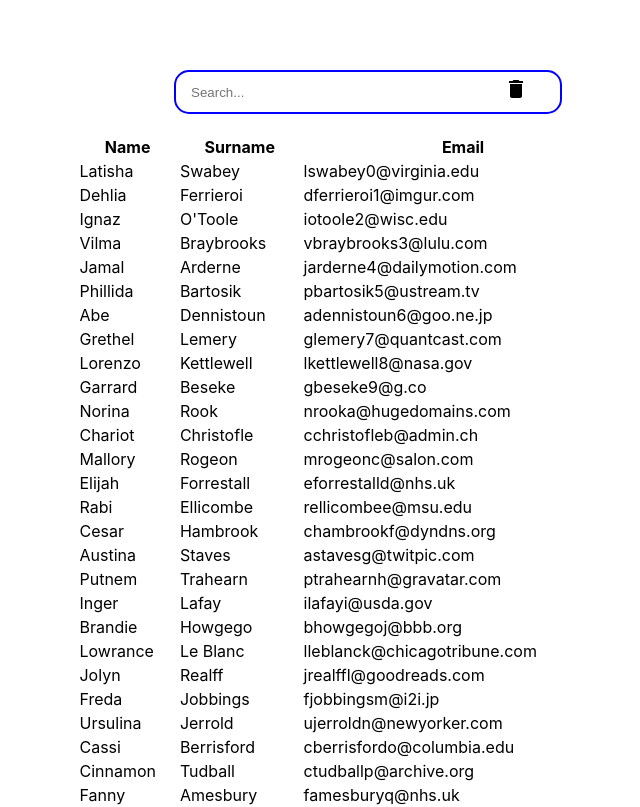
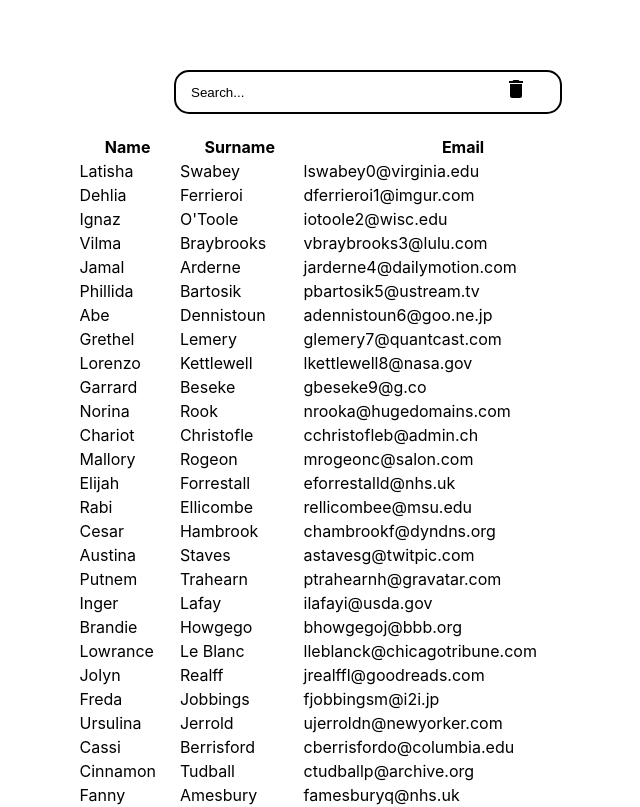
Before and after one commit to Sangkun-svg/react-toys, a React (Create React App) app in the folder search-filter/: page / in a window 1280 px wide. Shown: the top 807 px of the page, without its empty margins (289-929 px from the left). Built offline with nearby package versions, Linux system fonts and the light colour scheme.

Commit message:
design : styling

```diff
--- a/search-filter/src/components/SearchBar.tsx
+++ b/search-filter/src/components/SearchBar.tsx
@@ -5,7 +5,7 @@ import DeleteIcon from "@mui/icons-material/Delete";
 export const SearchBar = ({ query, onQuery, initializationQuery }: any) => {
   return (
     <Label>
-      <input
+      <Input
         type="text"
         placeholder="Search..."
         value={query}
@@ -17,18 +17,23 @@ export const SearchBar = ({ query, onQuery, initializationQuery }: any) => {
     </Label>
   );
 };
+const Input = styled.input`
+  width: 100%;
+  height: 40px;
+  border: none;
+  padding: 0 15px;
+  border: 2px solid black;
+  border-radius: 15px;
+  color: white;
+  ::placeholder {
+    color: black;
+  }
+`;
+
 const Label = styled.label`
   position: relative;
   width: 30%;
   margin: 20px 0;
-  input {
-    width: 100%;
-    height: 40px;
-    border: none;
-    padding: 0 15px;
-    border: 2px solid blue;
-    border-radius: 15px;
-  }
 
   button {
     position: absolute;
```
